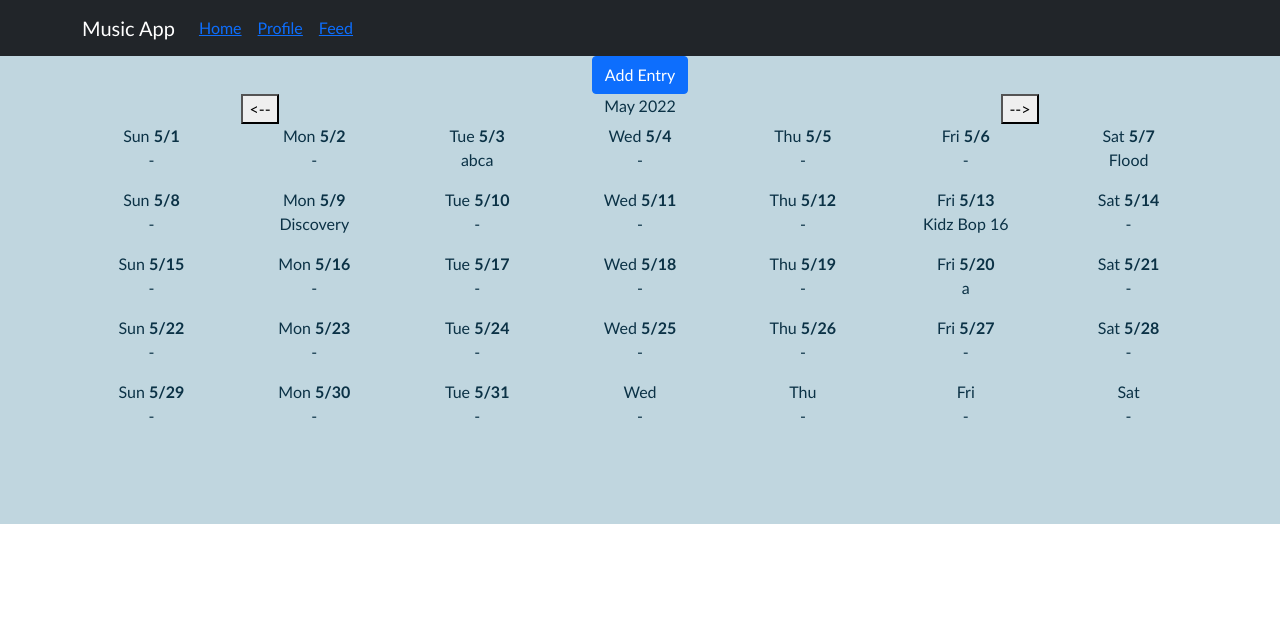
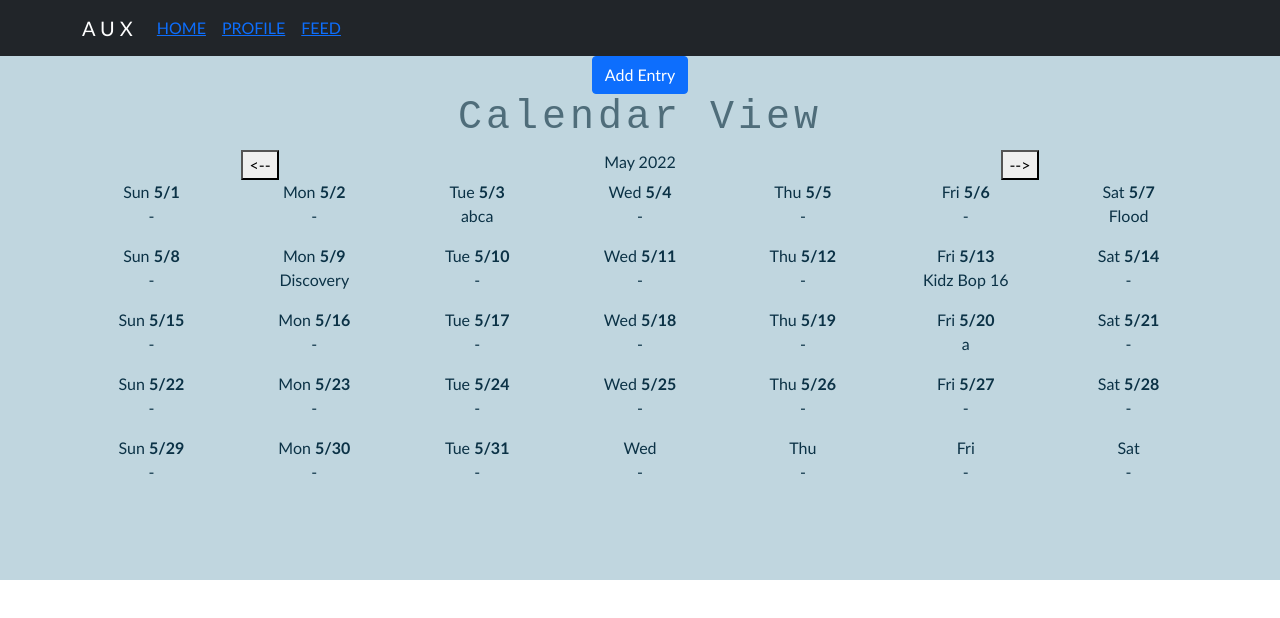
Before and after one commit to ahodori/phase-2-project, a React (Create React App) app: page / in a window 1280 px wide. Shown: the top 618 px of the page. Built offline with nearby package versions, Linux system fonts and the light colour scheme; data requests are answered from the project's data file.

Commit message:
trying new css

```diff
--- a/src/App.js
+++ b/src/App.js
@@ -92,7 +92,7 @@ function App() {
           <AddForm handleNewAlbum={handleNewAlbum} user={user}/>
         </Modal>
       <Routes>
-        <Route path="/" element={<Calendar filteredDeletedAlbum={filteredDeletedAlbum} albumEntries={albumEntries} onUpdatedAlbum={onUpdatedAlbum}/>}></Route>
+        <Route path="/" element={<Calendar user={user} filteredDeletedAlbum={filteredDeletedAlbum} albumEntries={albumEntries} onUpdatedAlbum={onUpdatedAlbum}/>}></Route>
         <Route path="/profile" element={<Profile user={user} albumEntries={albumEntries} onUpdatedProfile={onUpdatedProfile}/>}></Route>
         <Route path="/entries/" element={<Feed onUpdatedAlbum={onUpdatedAlbum} handleSortByRating={handleSortByRating} handleSearch={handleSearch} handleSortAlphabeticalByArtist={handleSortAlphabeticalByArtist} search={search} albumEntries={filteredAlbums} filteredDeletedAlbum={filteredDeletedAlbum}/>}></Route>
         <Route path="/entries/:entryId" element={<SingleCardDisplay albumEntries={albumEntries} filteredDeletedAlbum={filteredDeletedAlbum}/>}></Route>
--- a/src/Calendar.js
+++ b/src/Calendar.js
@@ -2,11 +2,12 @@ import React, {useState, useEffect} from "react";
 import 'bootstrap/dist/css/bootstrap.min.css';
 import AlbumCard from "./AlbumCard";
 import { Col, Container, Row } from "react-bootstrap";
+import userEvent from "@testing-library/user-event";
 
 
 
 
-function Calendar({albumEntries, filteredDeletedAlbum, onUpdatedAlbum}) {
+function Calendar({ user, albumEntries, filteredDeletedAlbum, onUpdatedAlbum}) {
     const [displayAlbumCard, setDisplayAlbumCard] = useState(false);
     const [albumEntryToDisplay, setAlbumEntryToDisplay] = useState({});
     const [displayedMonth, setDisplayedMonth] = useState(1);
@@ -114,7 +115,10 @@ function Calendar({albumEntries, filteredDeletedAlbum, onUpdatedAlbum}) {
 
 
 
-    return (<div className="calendar">
+    return (
+    <div>
+        <h1 className="calendarviewh1">Calendar View</h1>
+            <div className="calendar">
                 <div className="container">
                     <div className="row">
                         <div className="col">
@@ -156,8 +160,9 @@ function Calendar({albumEntries, filteredDeletedAlbum, onUpdatedAlbum}) {
                         </Col>
                     </Row>
                 </div>
-
-            </div>)
+            </div>
+    </div>
+    )
 }
 
 export default Calendar;
--- a/src/Header.js
+++ b/src/Header.js
@@ -9,34 +9,20 @@ function Header() {
 return (
     <header className="header">
 
-        {/* <Nav>
-            <ul class="nav justify-content-center">
-                <li class="nav-item">
-                    <Link to="/profile">Profile</Link>
-                </li>
-                <li class="nav-item">
-                    <Link to="/entries">Feed</Link>
-                </li>
-                <li class="nav-item">
-                    <Link to="/">Home</Link>
-                </li>
-            </ul>
-        </Nav> */}
         <Navbar expand="lg" bg="dark" variant="dark">
             <Container>
-            <Navbar.Brand href="#" >Music App</Navbar.Brand>
+            <Navbar.Brand href="#" > A U X </Navbar.Brand>
             <Nav  id="navbarmain" >
 
-                <Nav.Link><Link to="/">Home</Link></Nav.Link>
-                <Nav.Link><Link to="/profile">Profile</Link></Nav.Link>
-                <Nav.Link><Link to="/entries">Feed</Link></Nav.Link>
+                <Nav.Link><Link to="/">HOME</Link></Nav.Link>
+                <Nav.Link><Link to="/profile">PROFILE</Link></Nav.Link>
+                <Nav.Link><Link to="/entries">FEED</Link></Nav.Link>
 
 
             </Nav>
             </Container>
         </Navbar>
-        {/* <h1>Music App Title</h1> */}
-        {/* <img src="https://icon-library.com/images/small-music-note-icon/small-music-note-icon-14.jpg" className="logo" alt="logo"></img> */}
+
     </header>
 
 )
--- a/src/index.css
+++ b/src/index.css
@@ -10,9 +10,24 @@ h1 {
   color: #4F6D7A;
 }
 
+.calendarviewh1 {
+  font-family: monospace;
+  letter-spacing: 4px;
+
+}
+
+.mainpageh3{
+  padding-top: 10px;
+  padding-bottom: 40px;
+  font-size: 12px;
+  color: #0B3246;
+}
+
 h2 {
   color:#166088;
 }
+
+
 
 .searchbar {
   padding: 20px;
```
